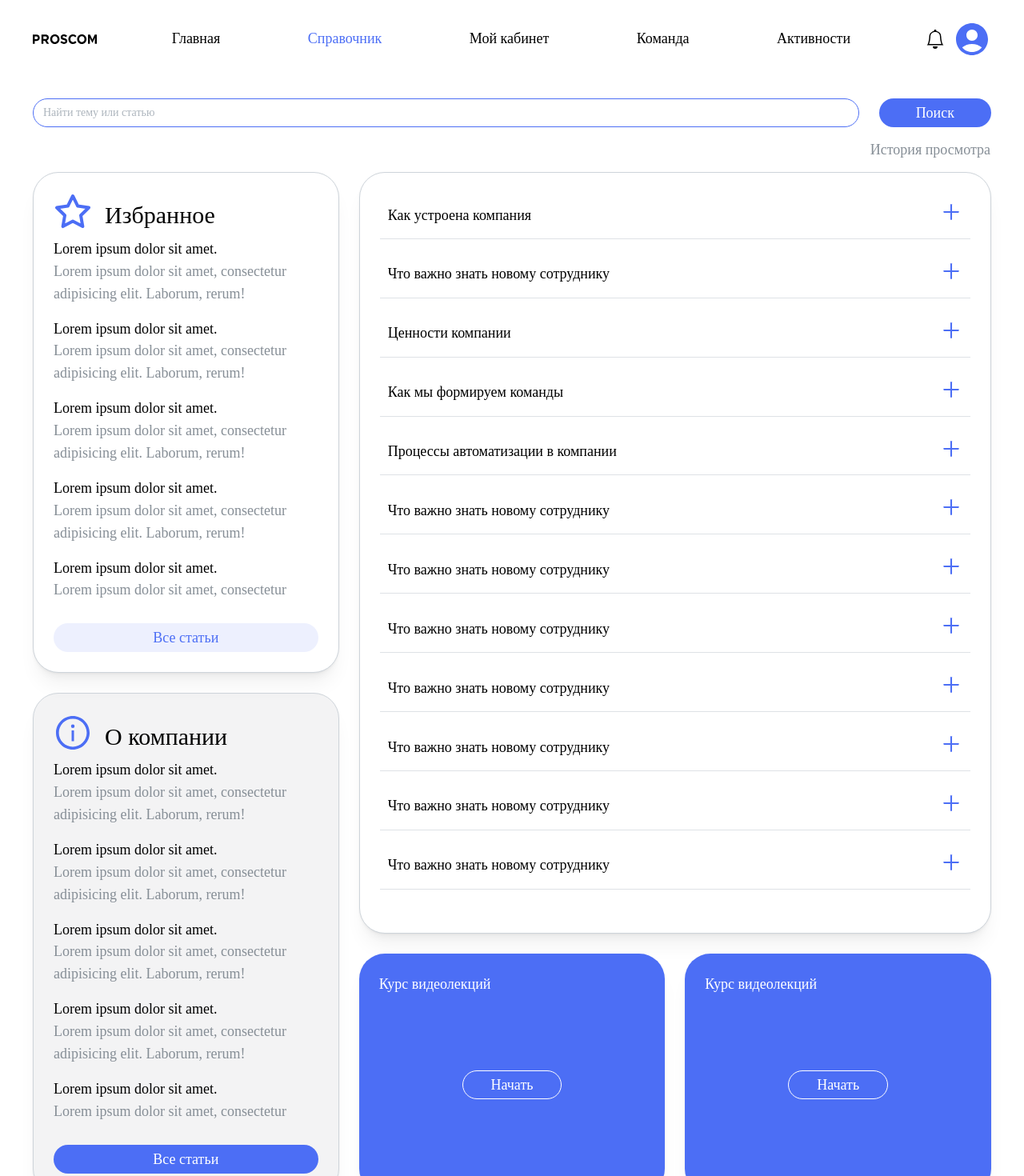
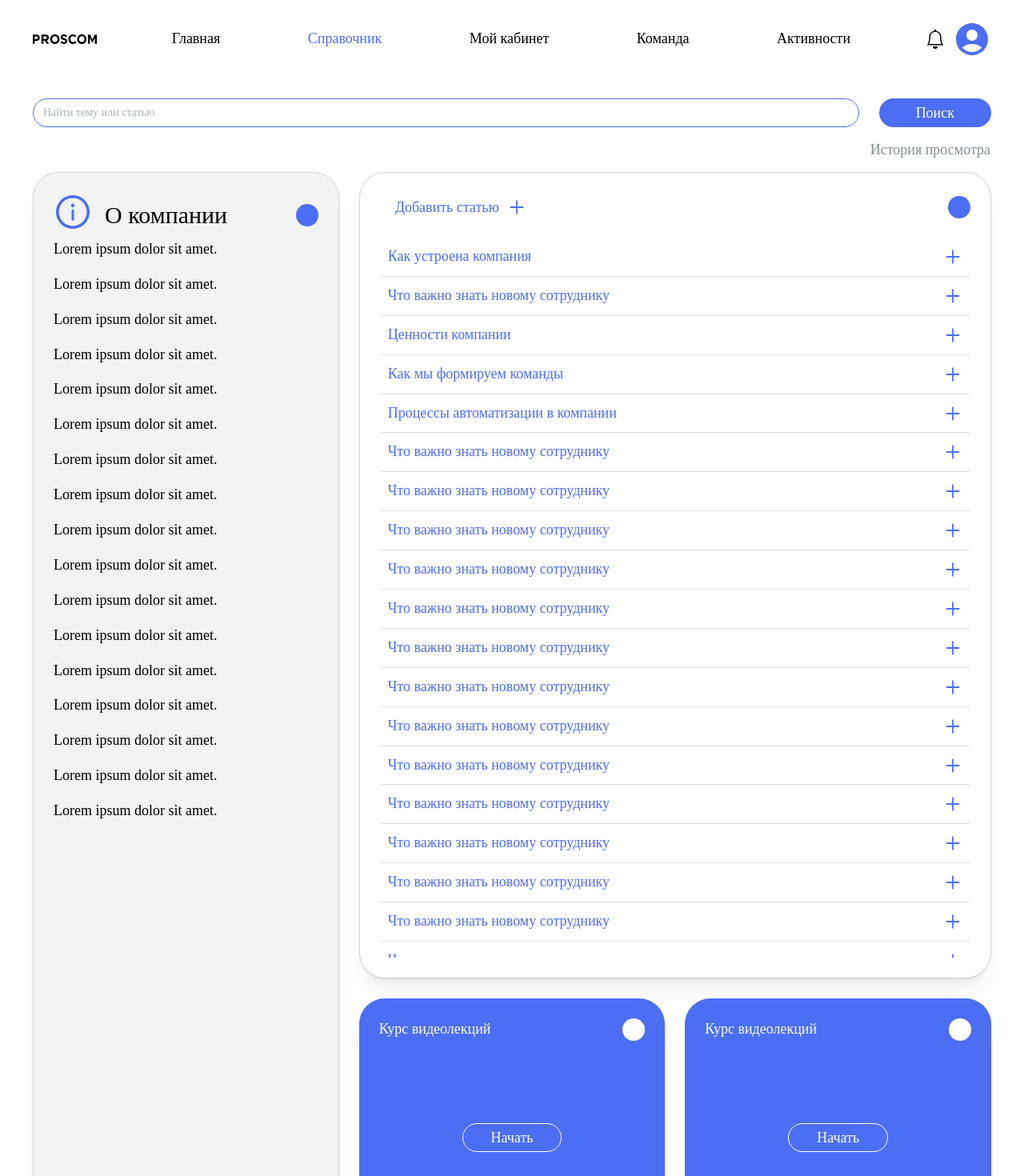
Before and after one commit to KordyD/LDT-hack-track-5-frontend, a React (Vite) app: page /knowledge in a window 1280 px wide. Shown: the top 1470 px of the page at 80% size. Built offline with nearby package versions, Linux system fonts and the light colour scheme; some icons are missing; a web font is replaced by a local one.

Commit message:
Update articles page for admin

```diff
--- a/src/components/CardKnowledge/CardKnowledge.module.css
+++ b/src/components/CardKnowledge/CardKnowledge.module.css
@@ -20,6 +20,6 @@
   height: 48px;
 }
 
-.text {
+/* .text {
   color: var(--mantine-color-gray-filled);
-}
+} */
--- a/src/components/CardKnowledge/CardKnowledge.tsx
+++ b/src/components/CardKnowledge/CardKnowledge.tsx
@@ -1,4 +1,5 @@
 import {
+  ActionIcon,
   Box,
   Button,
   Card,
@@ -9,6 +10,9 @@ import {
 } from '@mantine/core';
 import { ReactElement } from 'react';
 import { IconContext } from 'react-icons';
+import { useSelector } from 'react-redux';
+import { PiPencilSimple } from 'react-icons/pi';
+import { RootState } from '../../store';
 import classes from './CardKnowledge.module.css';
 interface CardKnowledge {
   heading: string;
@@ -23,22 +27,29 @@ export const CardKnowledge = ({
   articles,
   styleDark = false,
 }: CardKnowledge) => {
+  const isAuth = useSelector((state: RootState) => state.isAuth);
+
   return (
     <Card className={`${classes.card} ${styleDark ? classes.dark : ''}`}>
       <Stack className={classes.wrapper}>
         <Box>
-          <Group>
+          <Group justify='space-between'>
             <IconContext.Provider value={{ className: classes.icon }}>
-              <Box>{icon}</Box>
-              <Text fz={30}>{heading}</Text>
+              <Group>
+                <Box>{icon}</Box>
+                <Text fz={30}>{heading}</Text>
+              </Group>
             </IconContext.Provider>
+            <ActionIcon radius='xl' display={isAuth ? 'flex' : 'none'}>
+              <PiPencilSimple />
+            </ActionIcon>
           </Group>
-          <ScrollArea.Autosize mah={450}>
+          <ScrollArea.Autosize mah={isAuth ? 1150 : 450}>
             <Stack>
               {articles.map((item, index) => (
                 <Box key={index}>
                   <Text>{item.heading}</Text>
-                  <Text className={classes.text}>{item.text}</Text>
+                  {/* <Text className={classes.text}>{item.text}</Text> */}
                 </Box>
               ))}
             </Stack>
--- a/src/components/CardLecture/CardLecture.tsx
+++ b/src/components/CardLecture/CardLecture.tsx
@@ -1,10 +1,24 @@
-import { Box, Button, Card, Text } from '@mantine/core';
+import { ActionIcon, Box, Button, Card, Group, Text } from '@mantine/core';
 import classes from './CardLecture.module.css';
 import { Link } from 'react-router-dom';
+import { PiPencilSimple } from 'react-icons/pi';
+import { useSelector } from 'react-redux';
+import { RootState } from '../../store';
 export const CardLecture = () => {
+  const isAuth = useSelector((state: RootState) => state.isAuth);
+
   return (
     <Card className={classes.card}>
-      <Text className={classes.text}>Курс видеолекций</Text>
+      <Group justify='space-between'>
+        <Text className={classes.text}>Курс видеолекций</Text>
+        <ActionIcon
+          variant='white'
+          radius='xl'
+          display={isAuth ? 'flex' : 'none'}
+        >
+          <PiPencilSimple />
+        </ActionIcon>
+      </Group>
       <Box className={classes.wrapper}>
         <Button
           variant='outline'
--- a/src/modules/Articles/Articles.module.css
+++ b/src/modules/Articles/Articles.module.css
@@ -1,11 +1,16 @@
 .group {
   justify-content: space-between;
+  align-items: center;
   padding: 10px;
+  color: var(--mantine-primary-color-filled);
+  &:hover {
+    background-color: var(--mantine-primary-color-light-hover);
+  }
 }
 
 .icon {
-  width: 28px;
-  height: 28px;
+  width: 24px;
+  height: 24px;
 }
 
 .card {
@@ -14,3 +19,26 @@
   border: 1px solid var(--mantine-color-default-border);
   border-radius: var(--mantine-radius-xl);
 }
+
+.modalTitle {
+  color: var(--mantine-primary-color-filled);
+}
+
+.modalInputRoot {
+  width: 100%;
+}
+
+.modalInput {
+  border-color: var(--mantine-primary-color-filled);
+  border-radius: var(--mantine-radius-xl);
+}
+
+.modalAreaInput {
+  height: 100px;
+  border-color: var(--mantine-primary-color-filled);
+  border-radius: var(--mantine-radius-lg);
+}
+
+.modalButton {
+  border-radius: var(--mantine-radius-lg);
+}
--- a/src/modules/Articles/Articles.tsx
+++ b/src/modules/Articles/Articles.tsx
@@ -1,35 +1,97 @@
 import {
+  ActionIcon,
   Box,
+  Button,
   Card,
   Divider,
   Group,
+  Modal,
   ScrollArea,
   Stack,
   Text,
+  TextInput,
+  Textarea,
 } from '@mantine/core';
-import { AiOutlinePlus } from 'react-icons/ai';
+import { AiOutlinePlus, AiOutlinePaperClip } from 'react-icons/ai';
 import { Link } from 'react-router-dom';
 import { IconContext } from 'react-icons';
 import { CustomActionIcon } from '../../components/ActionIcon/ActionIcon';
 import { articlesMain } from '../../helpers/Articles';
 import classes from './Articles.module.css';
+import { useSelector } from 'react-redux';
+import { RootState } from '../../store';
+import { useDisclosure } from '@mantine/hooks';
+import { PiPencilSimple } from 'react-icons/pi';
 
 export const Articles = () => {
+  const isAuth = useSelector((state: RootState) => state.isAuth);
+  const [opened, { open, close }] = useDisclosure(false);
   return (
     <Card className={classes.card}>
+      <Group mb={20} justify='space-between' display={isAuth ? 'flex' : 'none'}>
+        <IconContext.Provider value={{ className: classes.icon }}>
+          <Button
+            variant='white'
+            rightSection={<AiOutlinePlus />}
+            onClick={open}
+          >
+            Добавить статью
+          </Button>
+        </IconContext.Provider>
+
+        <Modal
+          title='Добавить статью'
+          opened={opened}
+          onClose={close}
+          radius={'xl'}
+          classNames={{ title: classes.modalTitle }}
+        >
+          <Stack>
+            <TextInput
+              placeholder='Название'
+              classNames={{
+                root: classes.modalInputRoot,
+                input: classes.modalInput,
+              }}
+            />
+            <Textarea
+              placeholder='Описание'
+              classNames={{
+                root: classes.modalInputRoot,
+                input: classes.modalAreaInput,
+              }}
+            />
+            <Group justify='center'>
+              <Button
+                rightSection={<AiOutlinePaperClip />}
+                className={classes.modalButton}
+              >
+                Прикрепить файл
+              </Button>
+              <Button className={classes.modalButton}>Сохранить</Button>
+            </Group>
+          </Stack>
+        </Modal>
+        <ActionIcon radius='xl' display={isAuth ? 'flex' : 'none'}>
+          <PiPencilSimple />
+        </ActionIcon>
+      </Group>
       <ScrollArea.Autosize mah={900}>
-        <Stack>
+        <Stack gap={0}>
           {articlesMain.map((item, index) => (
-            <Box key={item.id}>
+            <Box
+              td='none'
+              component={Link}
+              to={`/knowledge/${item.id}`}
+              key={item.id}
+            >
               <Group className={classes.group}>
                 <Text>{item.title}</Text>
-                <Box component={Link} to={`/knowledge/${item.id}`}>
-                  <IconContext.Provider value={{ className: classes.icon }}>
-                    <CustomActionIcon>
-                      <AiOutlinePlus />
-                    </CustomActionIcon>
-                  </IconContext.Provider>
-                </Box>
+                <IconContext.Provider value={{ className: classes.icon }}>
+                  <CustomActionIcon>
+                    <AiOutlinePlus />
+                  </CustomActionIcon>
+                </IconContext.Provider>
               </Group>
               <Divider
                 display={index == articlesMain.length - 1 ? 'none' : 'block'}
--- a/src/modules/CardsKnowledge/CardsKnowledge.module.css
+++ b/src/modules/CardsKnowledge/CardsKnowledge.module.css
@@ -12,6 +12,10 @@
 .info {
   grid-row: 3 / 5;
   grid-column: 1 / 2;
+
+  &.auth {
+    grid-row: 1 / 5;
+  }
 }
 .articles {
   grid-row: 1 / 4;
--- a/src/modules/CardsKnowledge/CardsKnowledge.tsx
+++ b/src/modules/CardsKnowledge/CardsKnowledge.tsx
@@ -6,11 +6,15 @@ import { Articles } from '../Articles/Articles';
 import { CardLecture } from '../../components/CardLecture/CardLecture';
 import { articles } from '../../helpers/Favorite';
 import classes from './CardsKnowledge.module.css';
+import { useSelector } from 'react-redux';
+import { RootState } from '../../store';
 
 export const CardsKnowledge = () => {
+  const isAuth = useSelector((state: RootState) => state.isAuth);
+
   return (
     <Box className={classes.wrapper}>
-      <Box className={classes.favorite}>
+      <Box className={classes.favorite} display={isAuth ? 'none' : 'block'}>
         <CardKnowledge
           heading='Избранное'
           icon={<FiStar />}
@@ -20,7 +24,7 @@ export const CardsKnowledge = () => {
       <Box className={classes.articles}>
         <Articles />
       </Box>
-      <Box className={classes.info}>
+      <Box className={`${classes.info} ${isAuth ? classes.auth : ''}`}>
         <CardKnowledge
           heading='О компании'
           icon={<AiOutlineInfoCircle />}
--- a/src/pages/Article/Article.tsx
+++ b/src/pages/Article/Article.tsx
@@ -1,6 +1,10 @@
-import { ActionIcon, Box, Text, Title } from '@mantine/core';
+import { ActionIcon, Box, Button, Modal, Text, Title } from '@mantine/core';
 import { BiSolidBookmark } from 'react-icons/bi';
+import { useSelector } from 'react-redux';
 import { useLoaderData } from 'react-router-dom';
+import { BsTrash3 } from 'react-icons/bs';
+import { RootState } from '../../store';
+import { useDisclosure } from '@mantine/hooks';
 
 interface loaderData {
   title: string;
@@ -9,9 +13,22 @@ interface loaderData {
 
 export const Article = () => {
   const { title, text } = useLoaderData() as loaderData;
+  const isAuth = useSelector((state: RootState) => state.isAuth);
+  const [opened, { open, close }] = useDisclosure(false);
+
   return (
     <>
       <Box pos='relative'>
+        <Box display={isAuth ? 'block' : 'none'}>
+          <Button onClick={open}>Редактировать</Button>
+          <ActionIcon>
+            <BsTrash3 />
+          </ActionIcon>
+          <Modal opened={opened} onClose={close}>
+            <Text>Вы уверены, что хотите удалить эту статью?</Text>
+            <Button>Удалить</Button>
+          </Modal>
+        </Box>
         <ActionIcon pos='absolute' variant='transparent' right='0'>
           <BiSolidBookmark style={{ width: 40, height: 40 }} />
         </ActionIcon>
```
